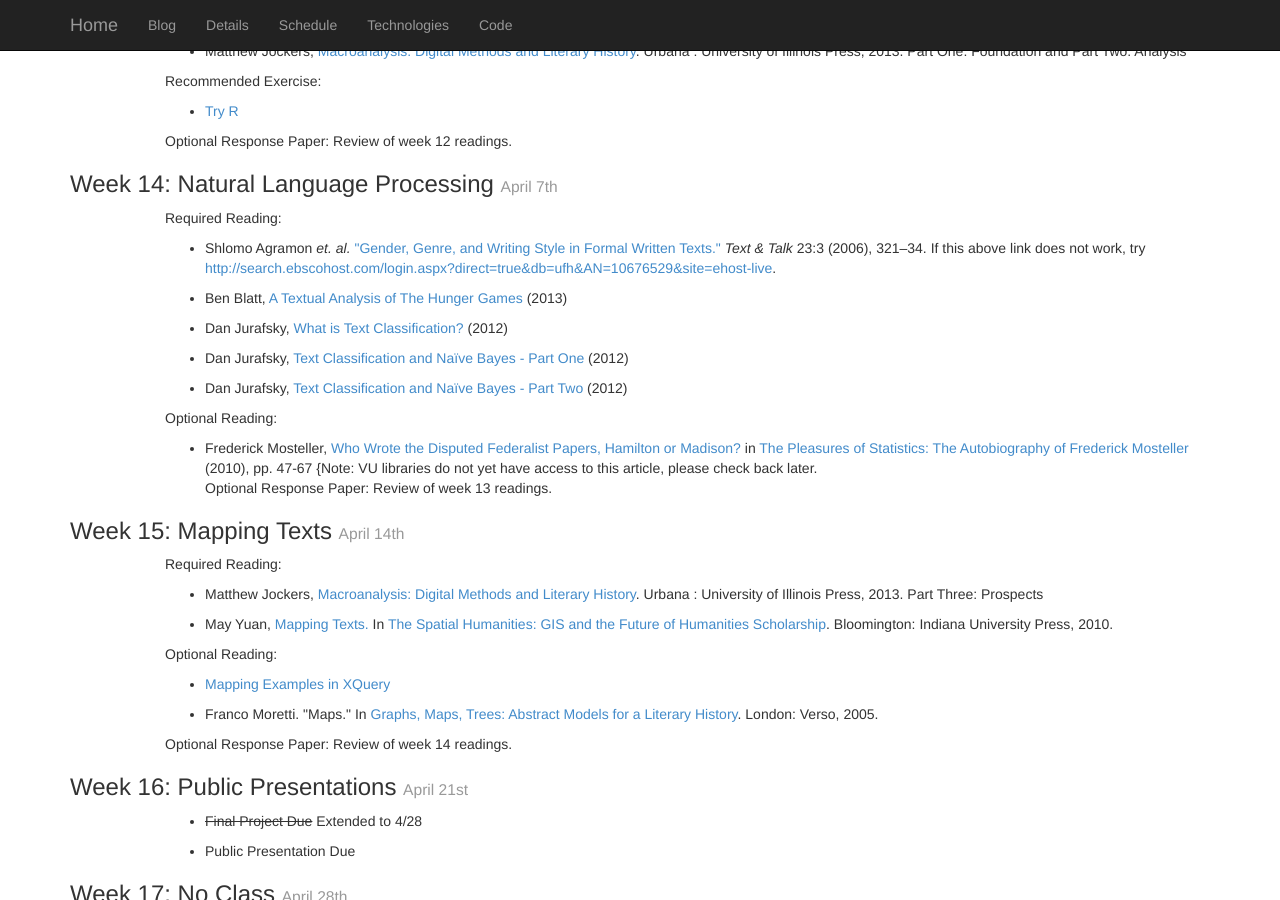
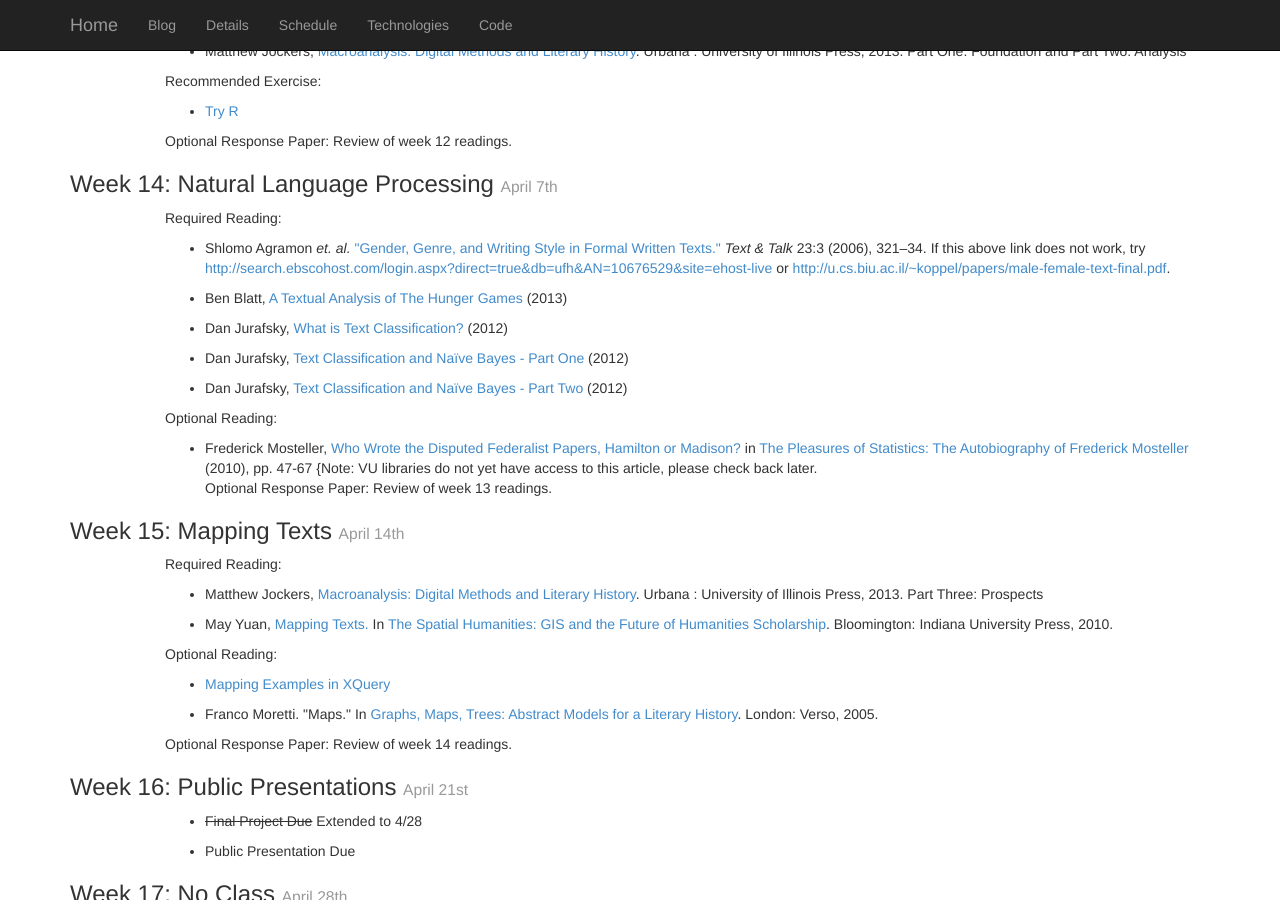
Before and after one commit to Ramona2020/paralipomena.github.io, a Jekyll site: the page built from schedule/index.html, in a window 1280 px wide and 900 px high, scrolled down 3555 px. Built offline with Jekyll 4.4.1, drawn with Linux system fonts in a browser that asks for light colours; Markdown is read by kramdown in place of the engine named in the settings.

Commit message:
added one more link

```diff
--- a/schedule/index.html
+++ b/schedule/index.html
@@ -258,7 +258,7 @@
             <li><p>Shlomo Agramon <em>et. al.</em>
                 <a
                     href="http://www.degruyter.com/view/j/text.1.2003.23.issue-3/text.2003.014/text.2003.014.xml"
-                    >"Gender, Genre, and Writing Style in Formal Written Texts."</a> <em>Text &amp; Talk</em> 23:3 (2006), 321–34. If this above link does not work, try <a href"http://search.ebscohost.com/login.aspx?direct=true&db=ufh&AN=10676529&site=ehost-live">http://search.ebscohost.com/login.aspx?direct=true&db=ufh&AN=10676529&site=ehost-live</a>.</p></li>
+                    >"Gender, Genre, and Writing Style in Formal Written Texts."</a> <em>Text &amp; Talk</em> 23:3 (2006), 321–34. If this above link does not work, try <a href="http://search.ebscohost.com/login.aspx?direct=true&db=ufh&AN=10676529&site=ehost-live">http://search.ebscohost.com/login.aspx?direct=true&db=ufh&AN=10676529&site=ehost-live</a> or  <a href="http://u.cs.biu.ac.il/~koppel/papers/male-female-text-final.pdf">http://u.cs.biu.ac.il/~koppel/papers/male-female-text-final.pdf</a>.</p></li>
             <li><p>Ben Blatt, <a
                     href="http://www.slate.com/articles/arts/culturebox/2013/11/hunger_games_catching_fire_a_textual_analysis_of_suzanne_collins_novels.html"
                     >A Textual Analysis of The Hunger Games</a> (2013)</p></li>
```
